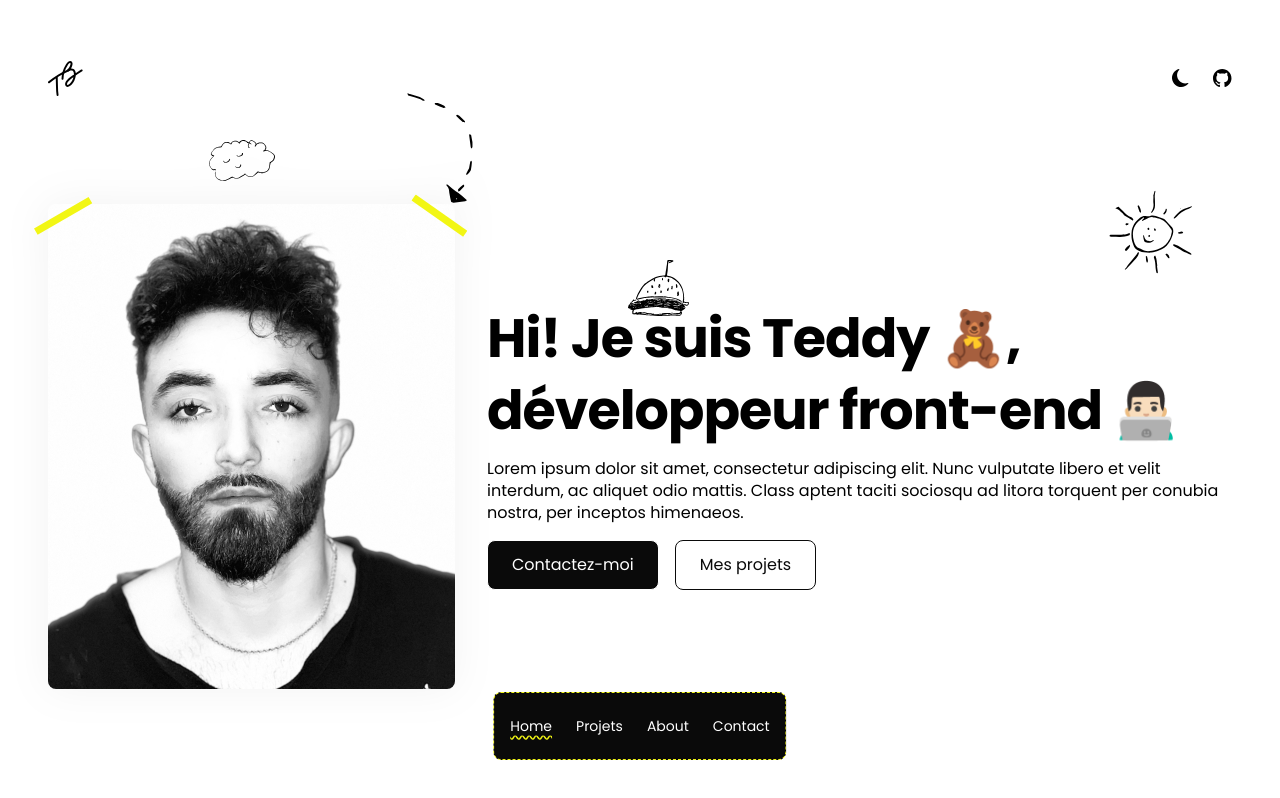
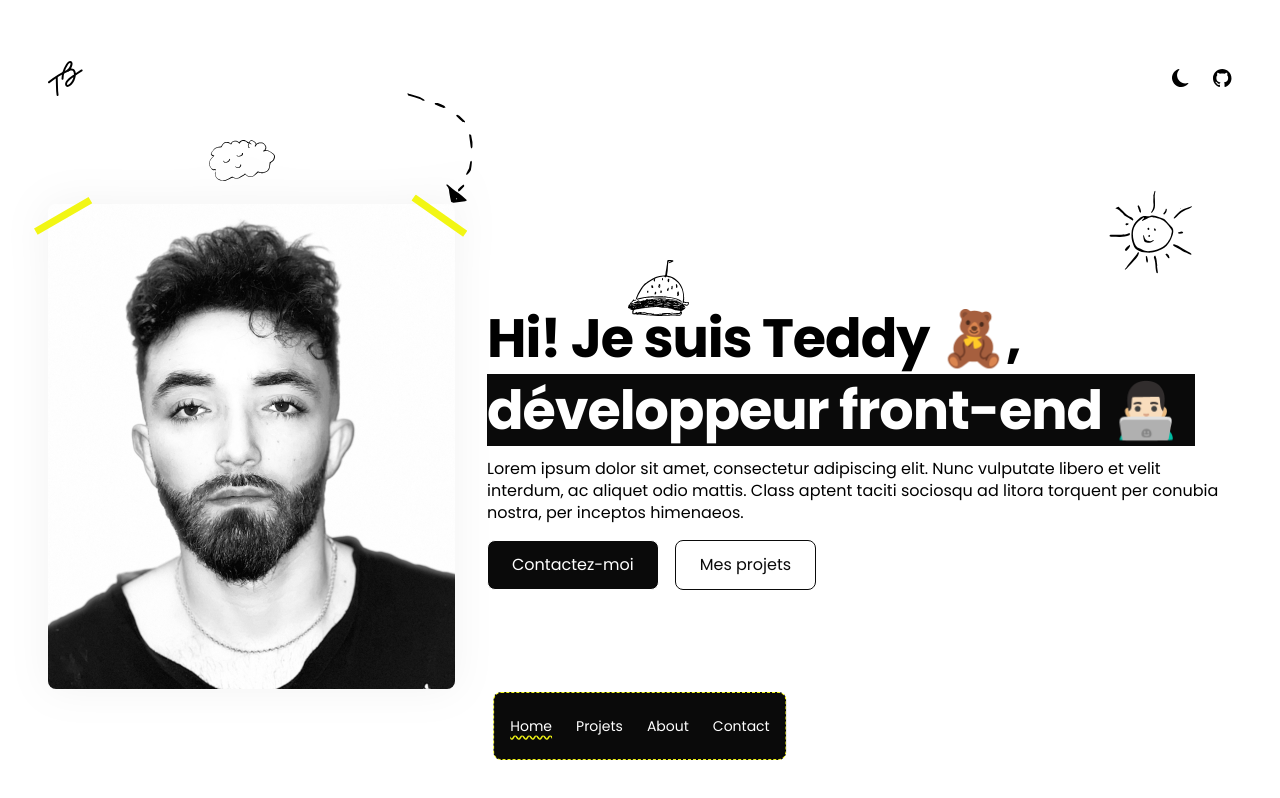
Before and after one commit to teddyboirin/teddyboirin-v4, a Next.js app: page / in a window 1280 px wide. Built offline with nearby package versions, Linux system fonts and the light colour scheme.

Commit message:
fix color

```diff
--- a/components/Head/index.tsx
+++ b/components/Head/index.tsx
@@ -1,10 +1,13 @@
-import { Bounce, gsap } from 'gsap';
-import { memo, useMemo, useState } from 'react';
+import { Bounce, Power3, gsap } from 'gsap';
+import {
+  memo, useEffect, useMemo, useRef, useState,
+} from 'react';
 import { useTheme } from 'next-themes';
 
 import Image from 'next/image';
 import Link from 'next/link';
 
+import { AnimatePresence, motion } from 'framer-motion';
 import Arrow from '../ui/icons/Arrow';
 import Burger from '../ui/icons/Burger';
 import Button from '../ui/Button';
@@ -17,8 +20,12 @@ import Sun from '../ui/icons/Sun';
 function Head() {
   const [skotch, setSkotck] = useState(false);
   const [ended, setEnded] = useState(false);
+  const job = useRef();
   const { theme } = useTheme();
-  const updateColor = useMemo(() => (theme === 'dark' ? 'white' : 'black'), [theme]);
+  const updateColor = useMemo(
+    () => (theme === 'dark' ? 'white' : 'black'),
+    [theme],
+  );
   const Anim = () => {
     setSkotck(true);
     gsap.to('#image', {
@@ -46,20 +53,14 @@ function Head() {
     }
   };
 
-  // useLayoutEffect(() => {
-  //   gsap.from(['#image', '#title'], {
-  //     y: -40,
-  //     opacity: 0,
-  //     duration: 1,
-  //     stagger: .3,
-  //     ease: Power3.easeOut,
-  //   })
-  // }, [])
-
   return (
     <div className="w-full mt-5 flex items-center justify-between gap-5 relative flex-col md:flex-row md:h-[calc(100vh_-_60px_-_32px_-_96px)]">
       <div className="absolute right-0 top-[30px] md:right-[40px] md:top-[50px] z-[200]">
-        <Sun color={updateColor} />
+        <AnimatePresence>
+          <motion.div>
+            <Sun color={updateColor} />
+          </motion.div>
+        </AnimatePresence>
       </div>
       <div className="absolute left-[580px] top-[120px] z-[200] hidden md:block">
         <Burger color={updateColor} />
@@ -77,6 +78,7 @@ function Head() {
           tabIndex={0}
           onClick={() => Falling()}
         >
+
           <Skotch color="#F2F614" />
         </div>
         <div
@@ -111,7 +113,7 @@ function Head() {
       <div className="w-full relative">
         <h1
           id="title"
-          className={`text-30 md:text-54 font-bold transition duration-300 ${
+          className={`relative text-30 md:text-54 font-bold transition duration-300 ${
             theme === 'dark' ? 'white' : 'black'
           }`}
         >
@@ -119,7 +121,25 @@ function Head() {
           {' '}
           <br />
           {' '}
-          développeur front-end 👨🏻‍💻
+          <span className={theme === 'dark' ? 'text-black' : 'text-white'}>
+            développeur front-end 👨🏻‍💻
+          </span>
+          <AnimatePresence>
+            <motion.div
+              initial={{
+                width: 0,
+                opacity: 0,
+              }}
+              animate={{
+                width: '95%',
+                opacity: 1,
+              }}
+              transition={{ duration: 0.6, ease: 'easeInOut' }}
+              className={`absolute bottom-0 z-[-10] w-full md:w-[90%] h-1/2 ${
+                theme === 'dark' ? 'bg-white' : 'bg-black'
+              }`}
+            />
+          </AnimatePresence>
         </h1>
         <p className="text-14 md:text-16 mt-2 transition duration-300">
           Lorem ipsum dolor sit amet, consectetur adipiscing elit. Nunc
--- a/styles/globals.scss
+++ b/styles/globals.scss
@@ -11,6 +11,10 @@
 [data-theme='dark'] {
   --background: black;
   --foreground: white;
+}
+::selection {
+  background: #F2F614;
+  color: black;
 }
 
 * {
```
